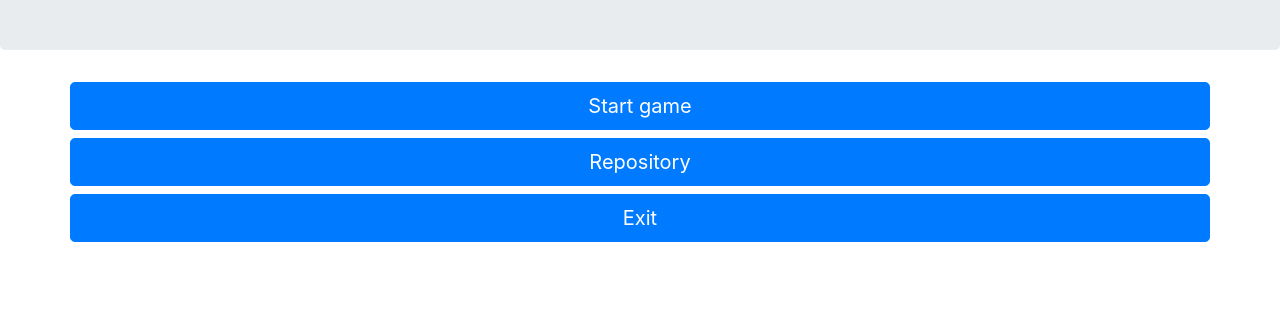
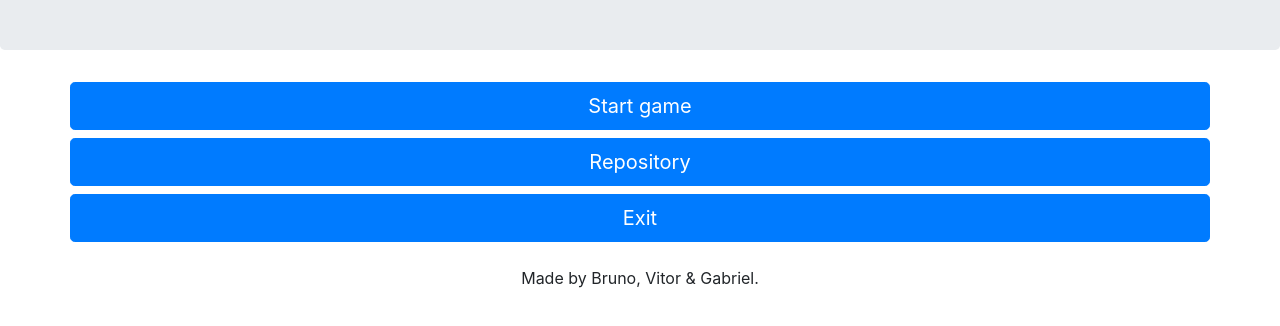
Before and after one commit to bixbite2/flappy-arts, a plain HTML site: page index.html in a window 1280 px wide. Shown: the part 134-460 px from the top of the page. Drawn offline with nearby package versions, Linux system fonts and the light colour scheme.

Commit message:
Add files via upload

```diff
--- a/index.html
+++ b/index.html
@@ -28,6 +28,14 @@
         </div>
     </div>
 
+    <footer class="page-footer font-small">
+
+        <div class="footer-copyright text-center py-3">
+            Made by Bruno, Vitor & Gabriel.
+        </div>
+
+    </footer>
+
     <script src="https://stackpath.bootstrapcdn.com/bootstrap/4.1.3/js/bootstrap.min.js">
     </script>
     <script src="https://stackpath.bootstrapcdn.com/bootstrap/4.1.3/js/bootstrap.bundle.min.js">
```
